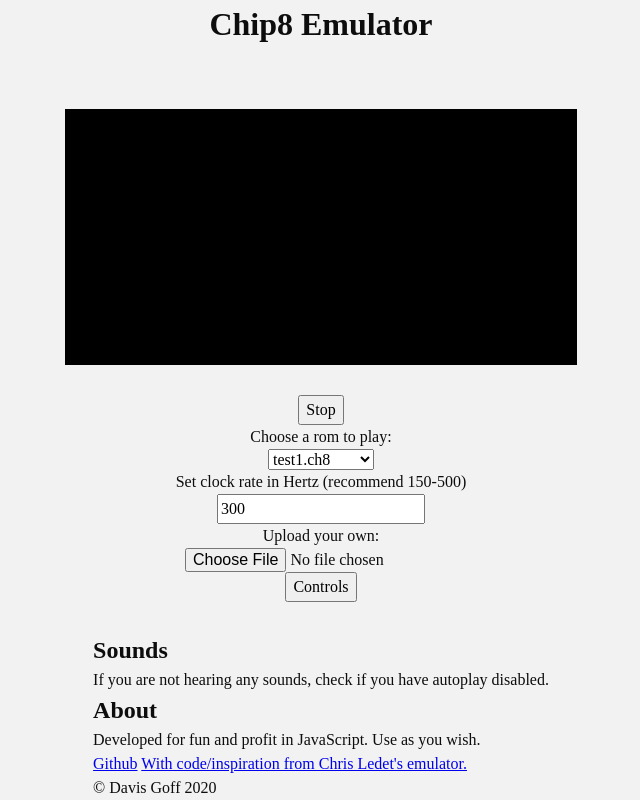
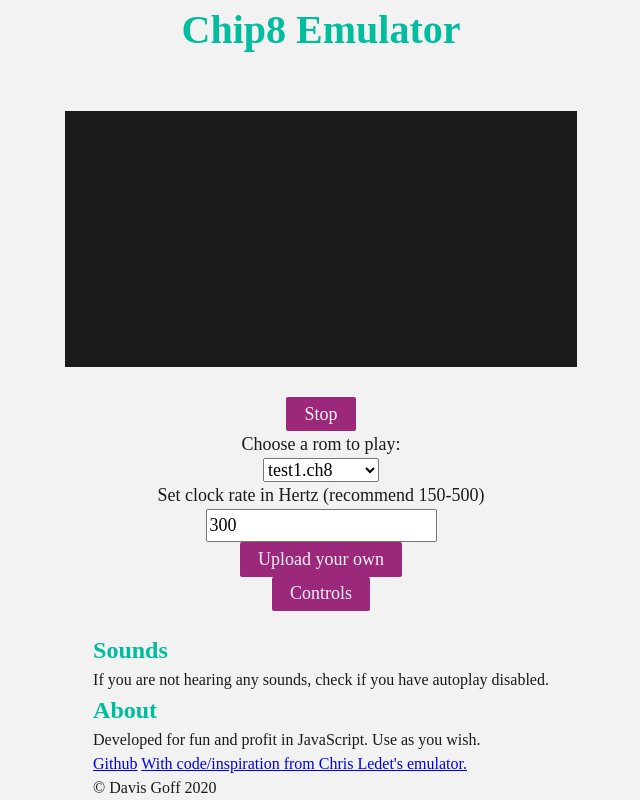
Before and after one commit to Goff-Davis/chip8-emu.js, a website with bundled scripts: page public/index.html in a window 1280 px wide. Shown: the whole page, without its empty margins (319-959 px from the left). Built offline with nearby package versions, Linux system fonts and the light colour scheme; files whose address does not match are found by name.

Commit message:
Add colors and some custom styling

```diff
--- a/public/css/main.css
+++ b/public/css/main.css
@@ -59,7 +59,10 @@ select {
 
 * {
 	--white: #f2f2f2;
-	--black: #0d0d0d;
+	--black: #1a1a1a;
+	--accent: #00bd9d;
+	--buttons: #9b287b;
+	--focus: #5c164e;
 }
 
 *[aria-hidden="true"] {
@@ -80,12 +83,71 @@ body {
 	justify-content: center;
 }
 
+header {
+	font-size: 20px;
+}
+
 main {
 	flex: 1 0 auto;
+	font-size: 18px;
+}
+
+footer {
+	flex-shrink: 0;
+	font-size: 16px;
 }
 
 #display {
-	background-color: #000;
+	background-color: var(--black);
 
 	margin: 30px;
 }
+
+h1, h2 {
+	color: var(--accent);
+}
+
+button {
+	background-color: var(--buttons);
+	color: var(--white);
+	border: none;
+	border-radius: 2px;
+
+	padding: 0.2em 1em;
+}
+
+button:hover, button:focus {
+	background-color: var(--focus);
+	cursor: pointer;
+}
+
+/* Custom file upload styling */
+
+[type="file"] {
+	border: 0;
+	clip: rect(0, 0, 0, 0);
+	height: 1px;
+	overflow: hidden;
+	padding: 0;
+	position: absolute;
+	white-space: nowrap;
+	width: 1px;
+}
+
+[type="file"] + label {
+	background-color: var(--buttons);
+	border-radius: 2px;
+	color: var(--white);
+	cursor: pointer;
+	display: inline-block;
+	padding: 0.2em 1em;
+}
+
+[type="file"]:focus + label,
+[type="file"] + label:hover {
+	background-color: var(--focus);
+}
+
+[type="file"]:focus + label {
+	outline: 1px dotted var(--black);
+}
--- a/public/index.html
+++ b/public/index.html
@@ -42,8 +42,8 @@
 			<label for="clock-rate">Set clock rate in Hertz (recommend 150-500)</label>
 			<input id="clock-rate" type="number" min="1" value="300">
 
-			<label for="upload">Upload your own:</label>
 			<input id="upload" type="file">
+			<label for="upload">Upload your own</label>
 
 			<button id="ctrl-toggle">Controls</button>
 
--- a/public/scripts/chip8/video.js
+++ b/public/scripts/chip8/video.js
@@ -15,7 +15,7 @@ class Video {
 		};
 
 		this.context = container.getContext(`2d`);
-		this.context.fillStyle = `#FFFFFF`;
+		this.context.fillStyle = `#f2f2f2`;
 	}
 
 	// draw the video
```
